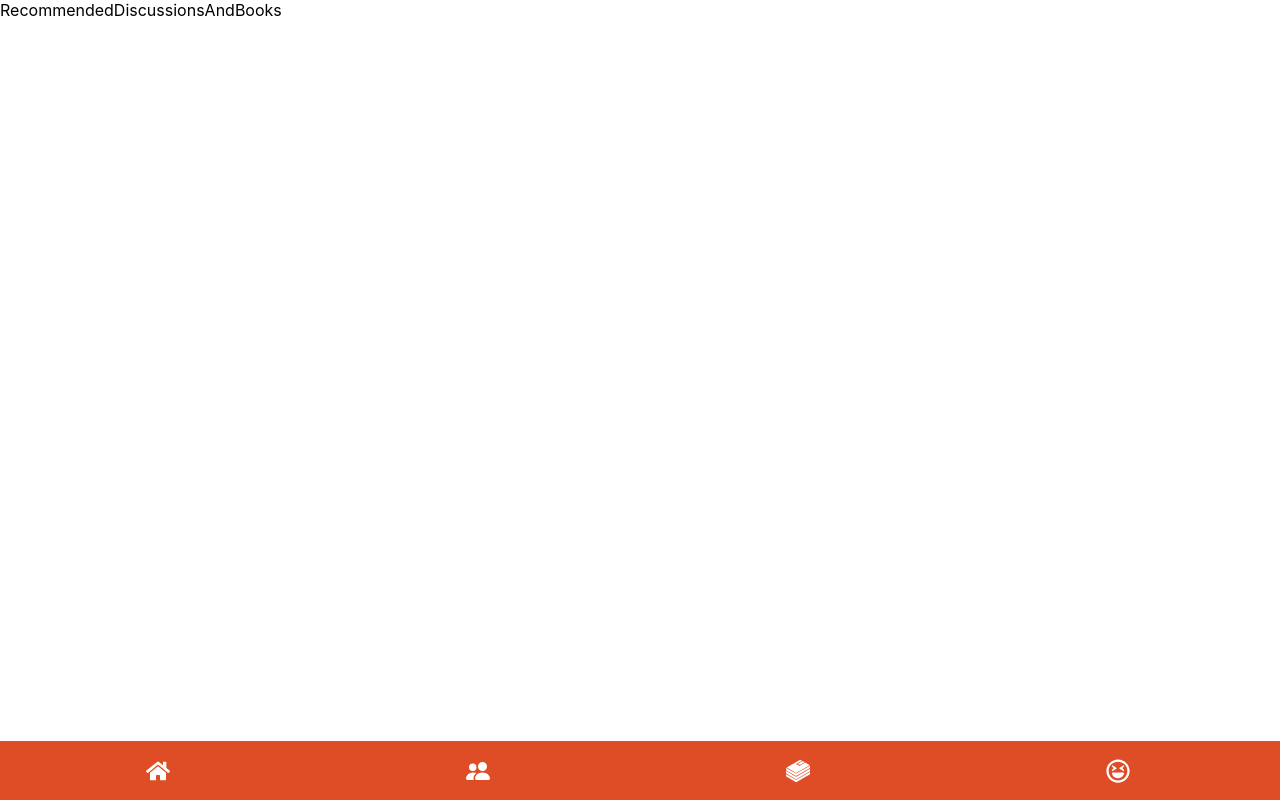
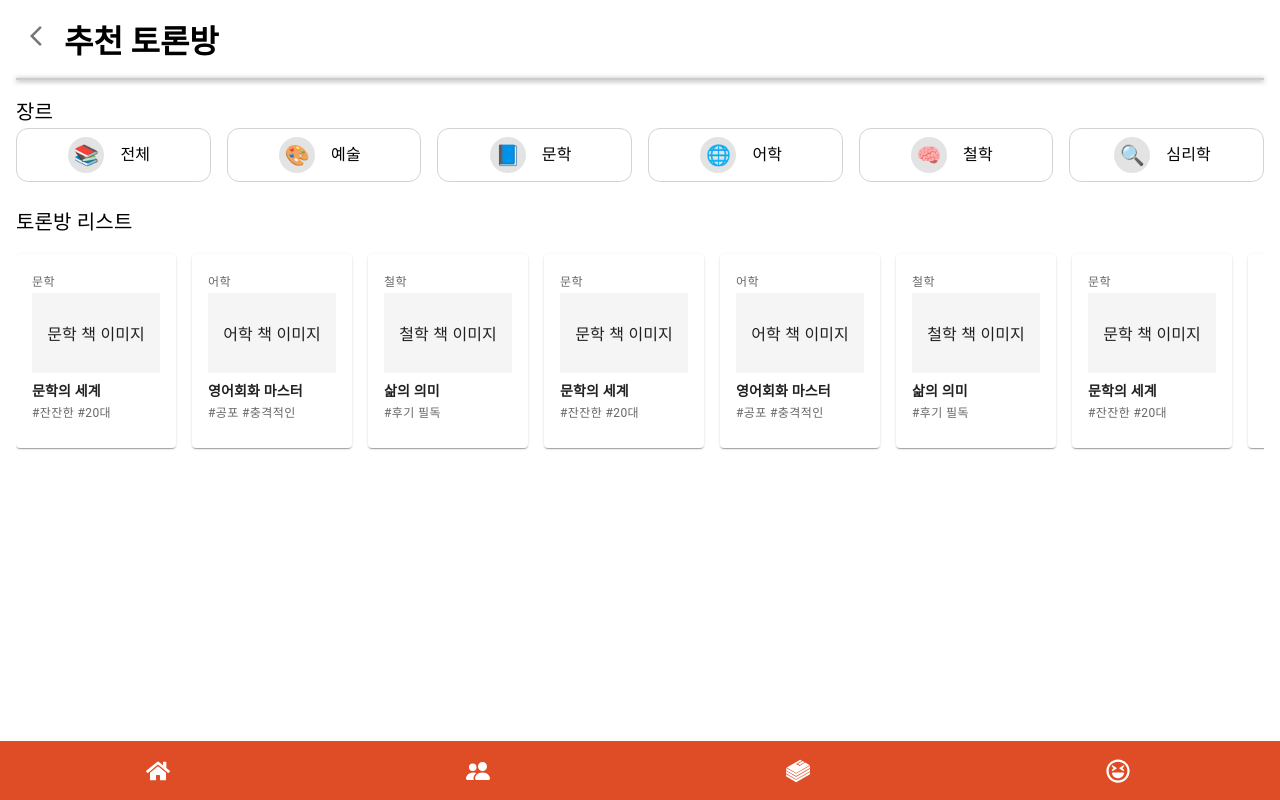
Before and after one commit to OnelineBookClass/Frontend, a React (Create React App) app: page /recommended in a window 1280 px wide. Built offline with nearby package versions, Linux system fonts and the light colour scheme; no server answers.

Commit message:
feat : recommendedDiscussionsAndBooks styling

```diff
--- a/package.json
+++ b/package.json
@@ -5,6 +5,7 @@
   "dependencies": {
     "@emotion/react": "^11.13.3",
     "@emotion/styled": "^11.13.0",
+    "@mui/icons-material": "^6.1.6",
     "@mui/material": "^6.1.6",
     "@testing-library/jest-dom": "^5.17.0",
     "@testing-library/react": "^13.4.0",
--- a/src/recommendedDiscussionsAndBooks/RecommendedDiscussionsAndBooks.jsx
+++ b/src/recommendedDiscussionsAndBooks/RecommendedDiscussionsAndBooks.jsx
@@ -1,5 +1,28 @@
+// RecommendedDiscussionsAndBooks.js
+import React from 'react';
+import { Box, Typography } from '@mui/material';
+
+// 컴포넌트 임포트
+import GenreSection from "./components/GenreSection"
+import DiscussionList from './components/DiscussionList';
+import GoBackButton from './components/GoBackButton';
+
+// 스타일 임포트
+import { Title, StyledHr } from './style/RecommendedDiscussionsAndBooksStyle';
+
 function RecommendedDiscussionsAndBooks() {
-    return <div>RecommendedDiscussionsAndBooks</div>;
+    return (
+        <Box sx={{ p: 2 }}>
+            <GoBackButton />
+            <Title>추천 토론방</Title>
+            <StyledHr />
+            <GenreSection />
+            <Typography variant="h6" sx={{ mt: 3 }}>
+                토론방 리스트
+            </Typography>
+            <DiscussionList />
+        </Box>
+    );
 }
 
 export default RecommendedDiscussionsAndBooks;
--- /dev/null
+++ b/src/recommendedDiscussionsAndBooks/components/DiscussionList.jsx
@@ -0,0 +1,27 @@
+import React from 'react';
+import { ScrollContainer } from "../style/RecommendedDiscussionsAndBooksStyle";
+import DiscussionRoomCard from '../components/DiscussionRoomCard';
+
+const discussionRooms = [
+    { genre: '문학', title: '문학의 세계', tags: ['잔잔한', '20대'], image: '문학 책 이미지' },
+    { genre: '어학', title: '영어회화 마스터', tags: ['공포', '충격적인'], image: '어학 책 이미지' },
+    { genre: '철학', title: '삶의 의미', tags: ['후기 필독'], image: '철학 책 이미지' },
+    { genre: '문학', title: '문학의 세계', tags: ['잔잔한', '20대'], image: '문학 책 이미지' },
+    { genre: '어학', title: '영어회화 마스터', tags: ['공포', '충격적인'], image: '어학 책 이미지' },
+    { genre: '철학', title: '삶의 의미', tags: ['후기 필독'], image: '철학 책 이미지' },
+    { genre: '문학', title: '문학의 세계', tags: ['잔잔한', '20대'], image: '문학 책 이미지' },
+    { genre: '어학', title: '영어회화 마스터', tags: ['공포', '충격적인'], image: '어학 책 이미지' },
+    { genre: '철학', title: '삶의 의미', tags: ['후기 필독'], image: '철학 책 이미지' },
+];
+
+function DiscussionList() {
+    return (
+        <ScrollContainer>
+            {discussionRooms.map((room) => (
+                <DiscussionRoomCard key={room.title} room={room} />
+            ))}
+        </ScrollContainer>
+    );
+}
+
+export default DiscussionList;
--- /dev/null
+++ b/src/recommendedDiscussionsAndBooks/components/DiscussionRoomCard.jsx
@@ -0,0 +1,25 @@
+import React from 'react';
+import { Card, CardContent, Typography, Box } from '@mui/material';
+
+function DiscussionRoomCard({ room }) {
+    return (
+        <Card sx={{ minWidth: 160, flex: '0 0 auto' }}>
+            <CardContent>
+                <Typography variant="caption" color="textSecondary">
+                    {room.genre}
+                </Typography>
+                <Box sx={{ height: 80, backgroundColor: '#f5f5f5', mb: 1 }} display="flex" justifyContent="center" alignItems="center">
+                    {room.image}
+                </Box>
+                <Typography variant="body2" fontWeight="bold">
+                    {room.title}
+                </Typography>
+                <Typography variant="caption" color="textSecondary">
+                    {room.tags.map((tag) => `#${tag}`).join(' ')}
+                </Typography>
+            </CardContent>
+        </Card>
+    );
+}
+
+export default DiscussionRoomCard;
--- /dev/null
+++ b/src/recommendedDiscussionsAndBooks/components/GenreButton.jsx
@@ -0,0 +1,29 @@
+import React from 'react';
+import { Box, Avatar, Typography } from '@mui/material';
+import { styled } from '@mui/material/styles';
+
+const GenreButton = styled(Box)(() => ({
+    display: 'flex',
+    alignItems: 'center',
+    justifyContent: 'center',
+    padding: '0.5rem 1rem',
+    borderRadius: '12px',
+    backgroundColor: 'white',
+    border: '0.5px solid #d3d3d3',
+    cursor: 'pointer',
+}));
+
+function GenreButtonComponent({ icon, name }) {
+    return (
+        <GenreButton>
+            <Avatar sx={{ width: 36, height: 36, bgcolor: '#e3e3e3', mr: 2 }}>
+                {icon}
+            </Avatar>
+            <Typography variant="body1" sx={{ mr: 1 }}>
+                {name}
+            </Typography>
+        </GenreButton>
+    );
+}
+
+export default GenreButtonComponent;
--- /dev/null
+++ b/src/recommendedDiscussionsAndBooks/components/GenreSection.jsx
@@ -0,0 +1,36 @@
+import React from 'react';
+import { Grid, Box, Avatar, Typography } from '@mui/material';
+import GenreButtonComponent from './GenreButton';
+
+const genres = [
+    { name: '전체', icon: '📚' },
+    { name: '예술', icon: '🎨' },
+    { name: '문학', icon: '📘' },
+    { name: '어학', icon: '🌐' },
+    { name: '철학', icon: '🧠' },
+    { name: '심리학', icon: '🔍' },
+];
+
+function GenreSection() {
+    return (
+        <Box sx={{ mt: 2 }}>
+            <Typography variant="h6">장르</Typography>
+            <Grid container spacing={2}>
+                {genres.map((genre) => (
+                    <Grid item xs={4} sm={2} key={genre.name}>
+                        <GenreButtonComponent icon={genre.icon} name={genre.name}>
+                            <Avatar sx={{ width: 24, height: 24, bgcolor: '#e3e3e3', mr: 2 }}>
+                                {genre.icon}
+                            </Avatar>
+                            <Typography variant="body1" sx={{ mr: 1, display : 'inline-flex',alignItems: 'center'}}>
+                                {genre.name}
+                            </Typography>
+                        </GenreButtonComponent>
+                    </Grid>
+                ))}
+            </Grid>
+        </Box>
+    );
+}
+
+export default GenreSection;
--- /dev/null
+++ b/src/recommendedDiscussionsAndBooks/components/GoBackButton.jsx
@@ -0,0 +1,17 @@
+import React from 'react';
+import { IconButton } from '@mui/material';
+import ArrowBackIosNewIcon from '@mui/icons-material/ArrowBackIosNew';
+
+function GoBackButton() {
+    const handleGoBack = () => {
+        window.history.back();
+    };
+
+    return (
+        <IconButton onClick={handleGoBack} sx={{ position: 'absolute', left: 16, top: 16 }}>
+            <ArrowBackIosNewIcon />
+        </IconButton>
+    );
+}
+
+export default GoBackButton;
--- /dev/null
+++ b/src/recommendedDiscussionsAndBooks/style/RecommendedDiscussionsAndBooksStyle.jsx
@@ -0,0 +1,26 @@
+import { styled } from '@mui/material/styles';
+import { Box } from '@mui/material';
+export const ScrollContainer = styled(Box)({
+    display: 'flex',
+    overflowX: 'auto',
+    padding: '1rem 0',
+    gap: '1rem',
+    maxWidth: '100%',
+});
+
+export const Title = styled('div')`
+    font-weight: bold;
+    font-size: clamp(1rem, 5vw, 2rem);
+    text-align: left;
+    margin-bottom: 1rem;
+    margin-left: 3rem;
+`;
+
+export const StyledHr = styled('hr')`
+  width: 100%;
+  border: 0;
+  border-top: 2px solid #ccc;
+  margin: 0;
+  box-shadow: 0 1px 5px rgba(0, 0, 0, 0.5);
+  margin-bottom: 1rem;
+`;
```
Also changed, not shown: 1 other file (tests, documents, lock files or other folders).
